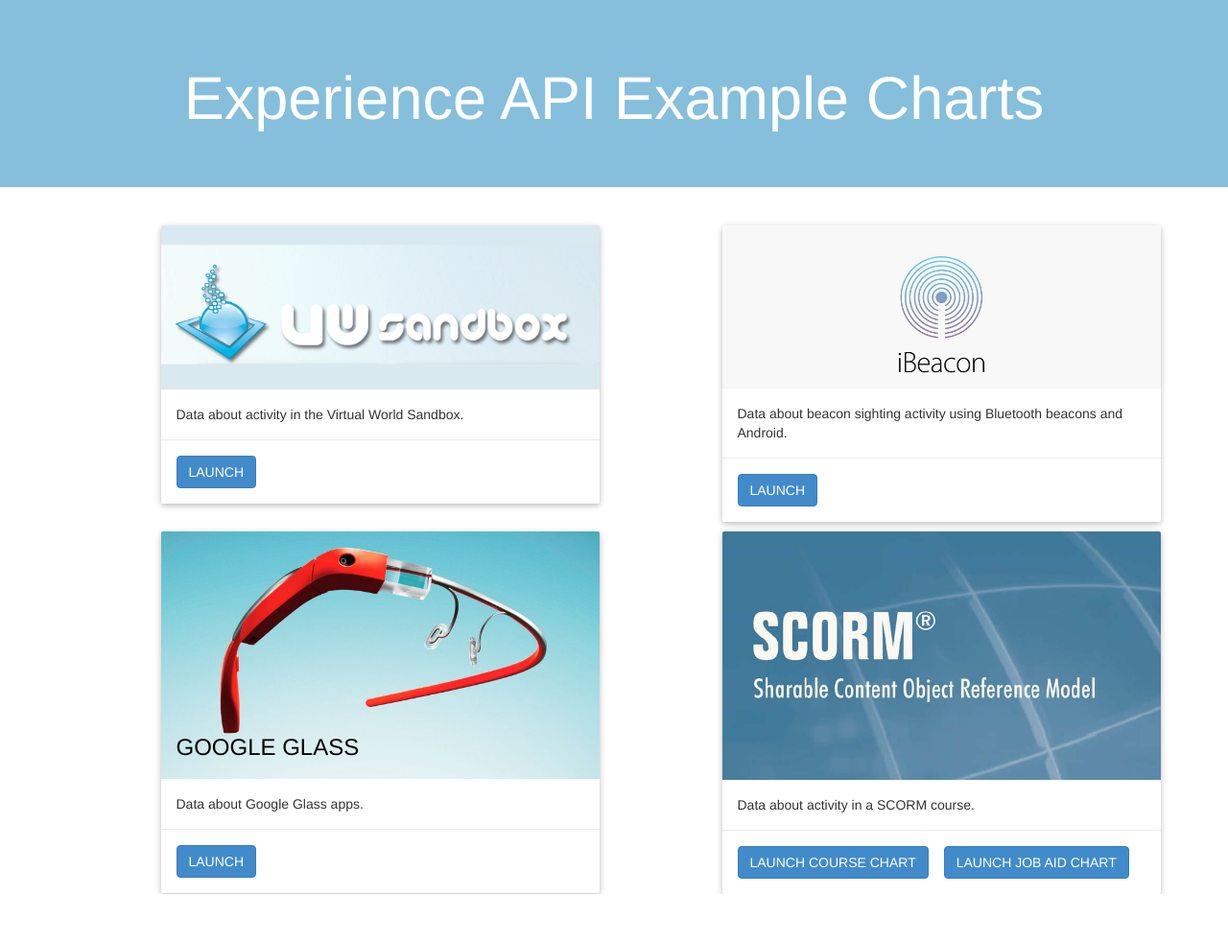
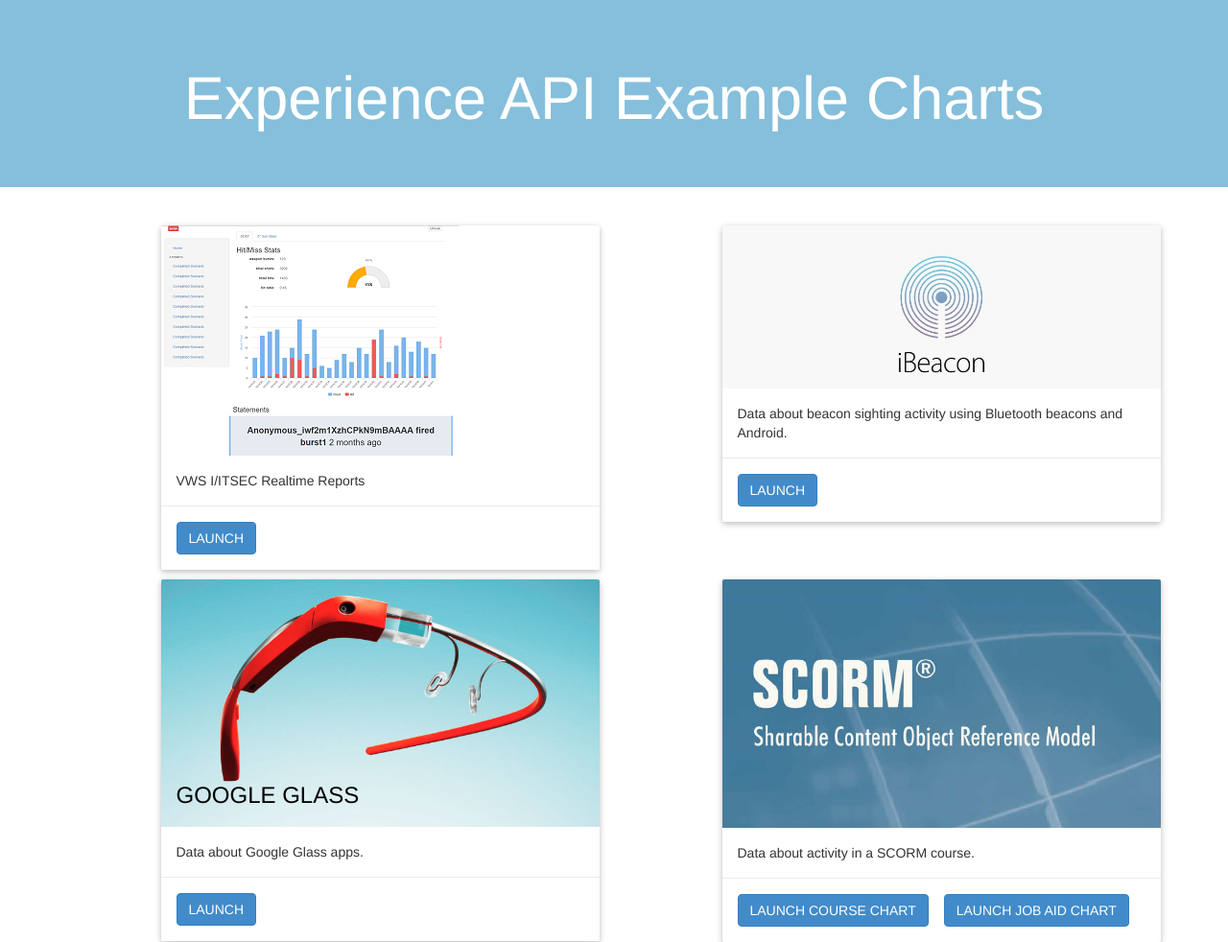
Before and after one commit to 280455936/xAPI-Charts, a plain HTML site: page index.html in a window 1280 px wide. Shown: the whole page at 96% size. Before the commit the page ends 932 px from the top, so only its background shows below. Drawn offline with Linux system fonts and the light colour scheme.

Commit message:
vws iitsec update

```diff
--- a/index.html
+++ b/index.html
@@ -109,15 +109,15 @@
         <div class="col-md-5 col-md-offset-1">
             <div class="card">
                 <div class="card-image">
-                    <img class="img-responsive" src="images/vwsbx.png">
+                    <img class="img-responsive" src="images/iitsecDemoSmaller.png">
                 </div>
 
                 <div class="card-content">
-                    <p>Data about activity in the Virtual World Sandbox.</p>
+                    <p>VWS I/ITSEC Realtime Reports</p>
                 </div>
 
                 <div class="card-action">
-                    <a class="btn btn-primary" href="vws-data.html" target="new_blank">Launch</a>
+                    <a class="btn btn-primary" href="http://40.129.74.207/" target="new_blank">Launch</a>
                 </div>
             </div>
         </div>
```
Also changed, not shown: images/iitsecDemoSmaller.png (added), images/vwsbx.png (deleted).
